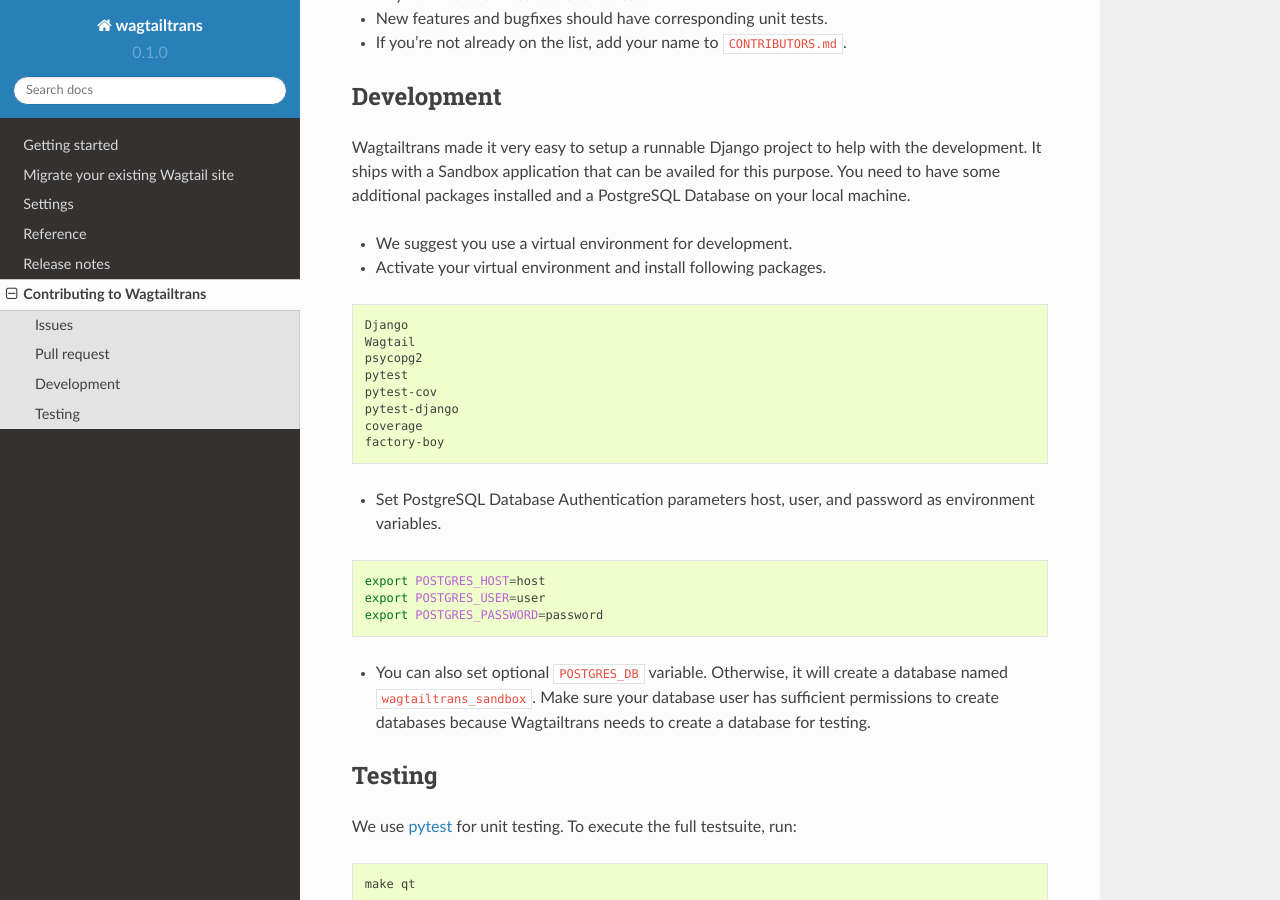
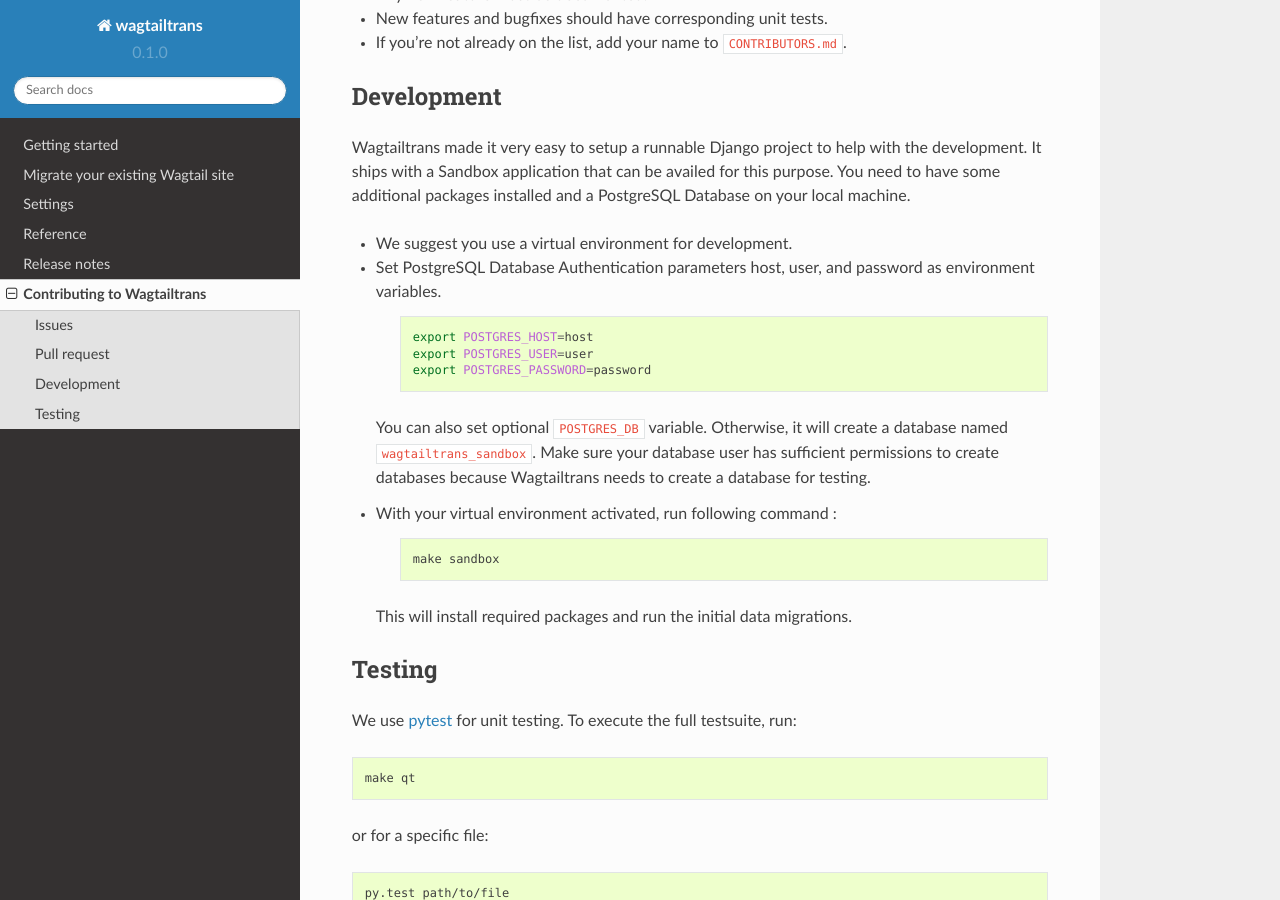
Before and after one commit to wagtail/wagtailtrans, a Sphinx documentation site: the page built from docs/source/contributing.rst, in a window 1280 px wide and 900 px high, scrolled down 769 px. Built offline with Sphinx 7.4.7 and the Read the Docs theme 2.0.0, drawn with Linux system fonts in a browser that asks for light colours.

Commit message:
- add simplified setup instructions.

```diff
--- a/docs/source/contributing.rst
+++ b/docs/source/contributing.rst
@@ -36,28 +36,24 @@
 
 * We suggest you use a virtual environment for development.
 
-* Activate your virtual environment and install following packages.
-
-.. code-block:: bash
-
-    Django
-    Wagtail
-    psycopg2
-    pytest
-    pytest-cov
-    pytest-django
-    coverage
-    factory-boy
-
 * Set PostgreSQL Database Authentication parameters host, user, and password as environment variables.
 
-.. code-block:: bash
+    .. code-block:: bash
 
-    export POSTGRES_HOST=host
-    export POSTGRES_USER=user
-    export POSTGRES_PASSWORD=password
+        export POSTGRES_HOST=host
+        export POSTGRES_USER=user
+        export POSTGRES_PASSWORD=password
 
-* You can also set optional ``POSTGRES_DB`` variable. Otherwise, it will create a database named ``wagtailtrans_sandbox``.  Make sure your database user has sufficient permissions to create databases because Wagtailtrans needs to create a database for testing.
+  You can also set optional ``POSTGRES_DB`` variable. Otherwise, it will create a database named ``wagtailtrans_sandbox``.  Make sure your database user has sufficient permissions to create databases because Wagtailtrans needs to create a database for testing.
+
+* With your virtual environment activated, run following command :
+
+    .. code-block:: bash
+
+        make sandbox
+
+  This will install required packages and run the initial data migrations.
+
 
 Testing
 -------
```
